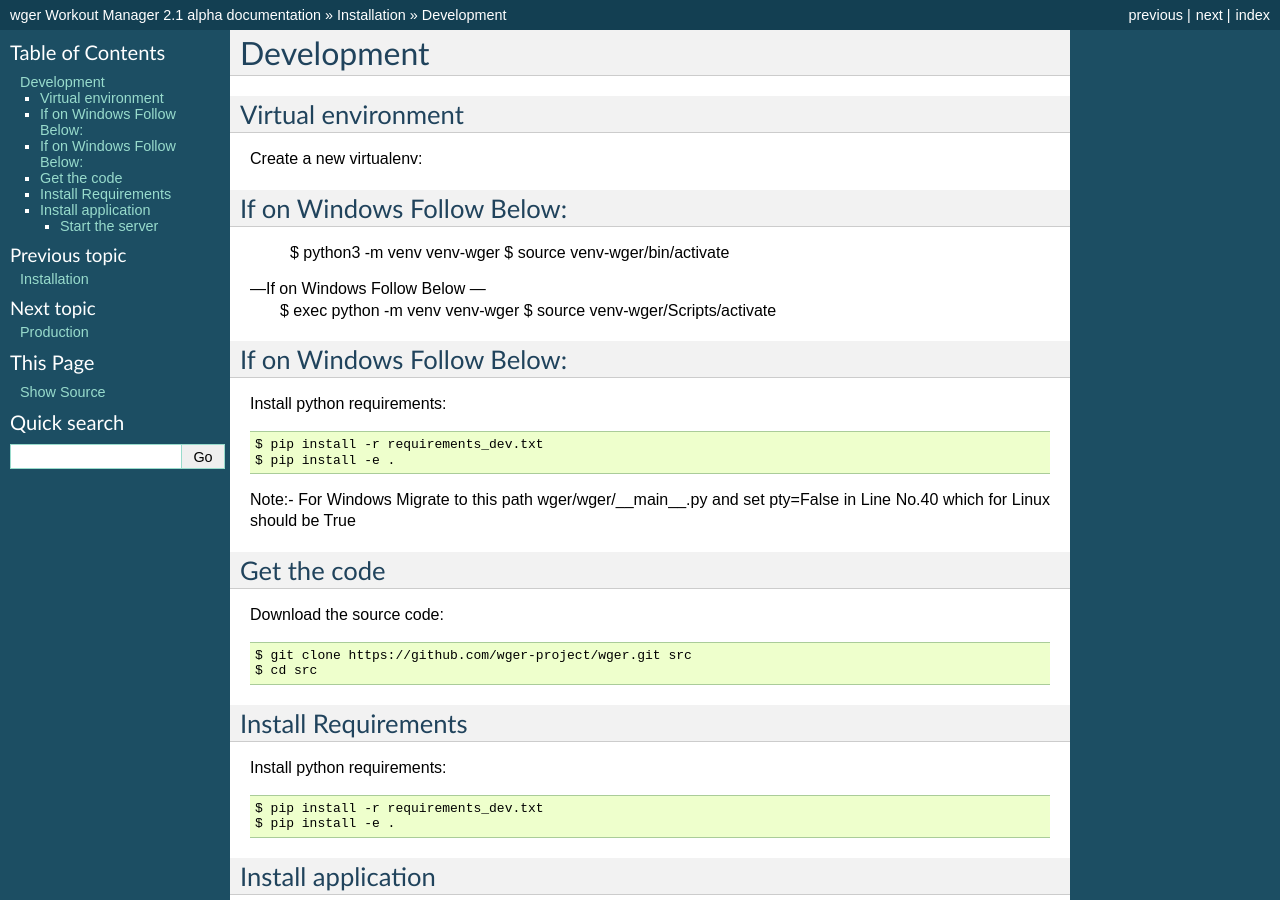
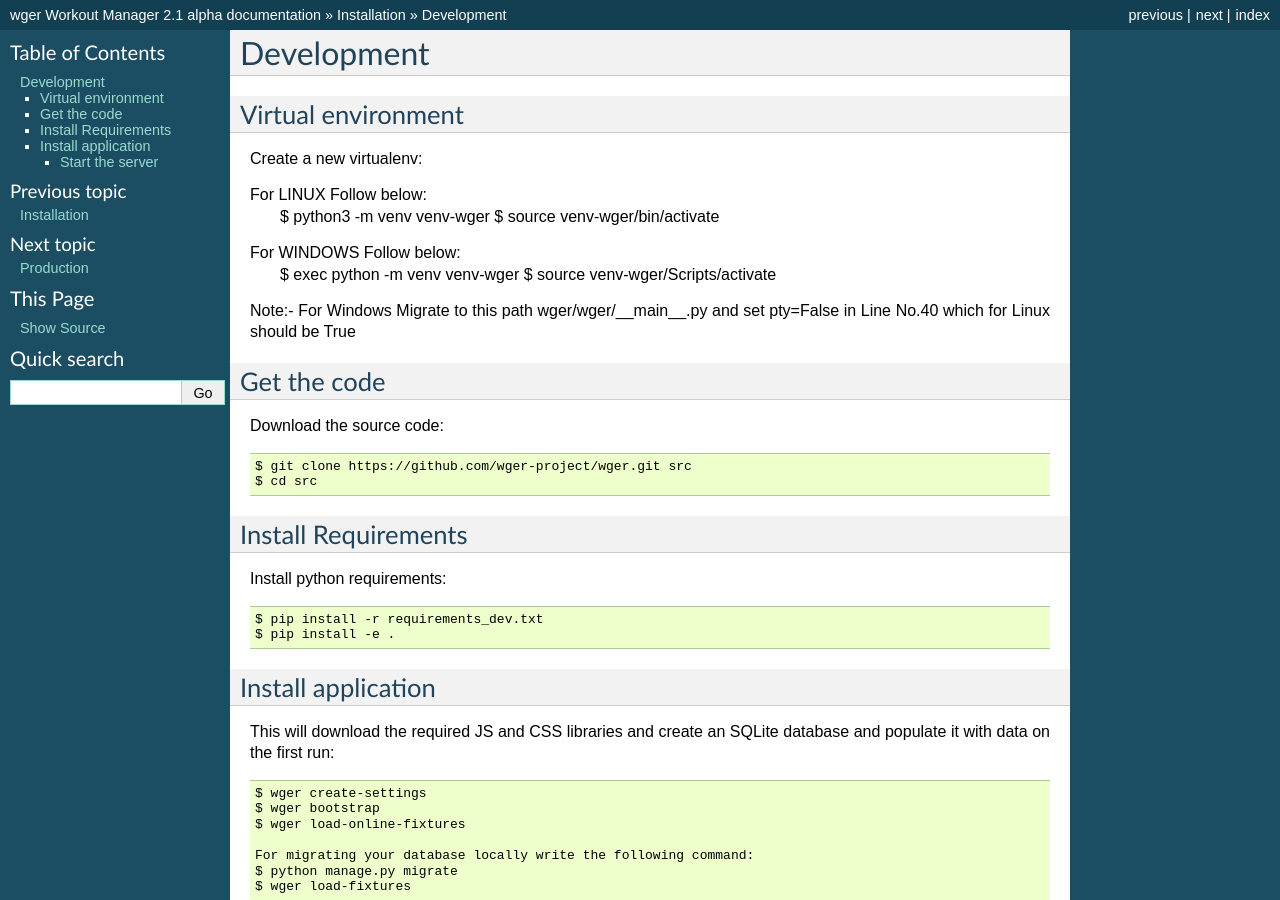
Before and after one commit to wger-project/docs, a Sphinx documentation site: the page built from docs/development.rst, in a window 1280 px wide and 900 px high. Built offline with Sphinx 7.4.7, drawn with Linux system fonts in a browser that asks for light colours.

Commit message:
development.rst Updated
Platform issue fixed and also mentioned the complete steps for setups for both Linux and Windows

```diff
--- a/docs/development.rst
+++ b/docs/development.rst
@@ -8,23 +8,15 @@
 
 Create a new virtualenv::
 
-If on Windows Follow Below:
-~~~~~~~~~~~~~~~~~~~~~~~~~~~~~
-
+For LINUX Follow below:
   $ python3 -m venv venv-wger
   $ source venv-wger/bin/activate
 
----If on Windows Follow Below ---
- $ exec python -m venv venv-wger
- $ source venv-wger/Scripts/activate
 
-If on Windows Follow Below:
-~~~~~~~~~~~~~~~~~~~~~~~~~~~~~
+For WINDOWS Follow below:
+  $ exec python -m venv venv-wger
+  $ source venv-wger/Scripts/activate
 
-Install python requirements::
-
-  $ pip install -r requirements_dev.txt
-  $ pip install -e .
 
 Note:- For Windows Migrate to this path wger/wger/__main__.py and set pty=False in Line No.40 which for Linux should be True
 
```
